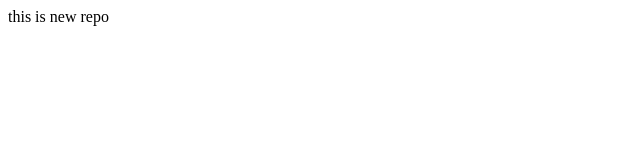
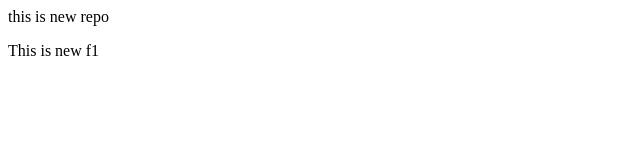
Before and after one commit to tirthpatel601/localrepo, a plain HTML site: page index.html in a window 1280 px wide. Shown: the full height of the page, 0-640 px from the left. Drawn offline with Linux system fonts and the light colour scheme.

Commit message:
add new f1

```diff
--- a/index.html
+++ b/index.html
@@ -1 +1,2 @@
 <p> this is new repo</p>
+<P> This is new f1</P>
```
